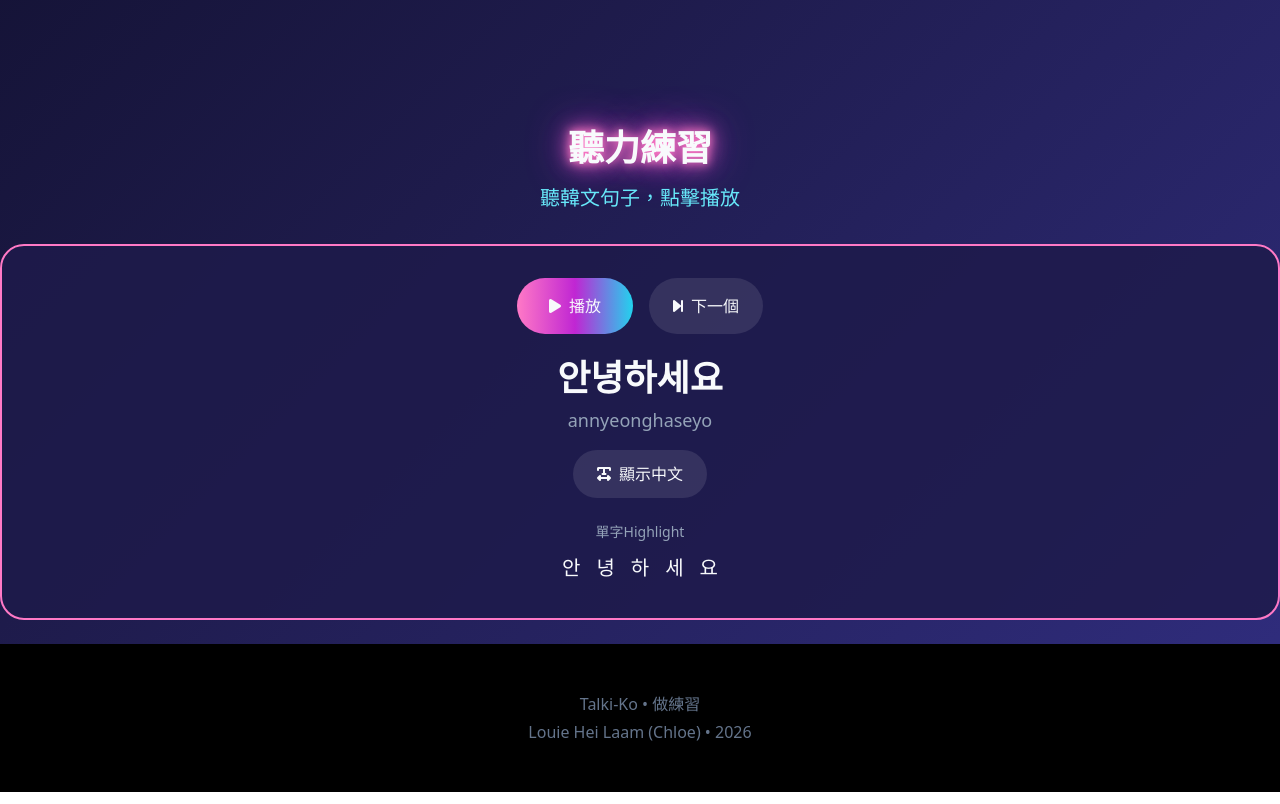
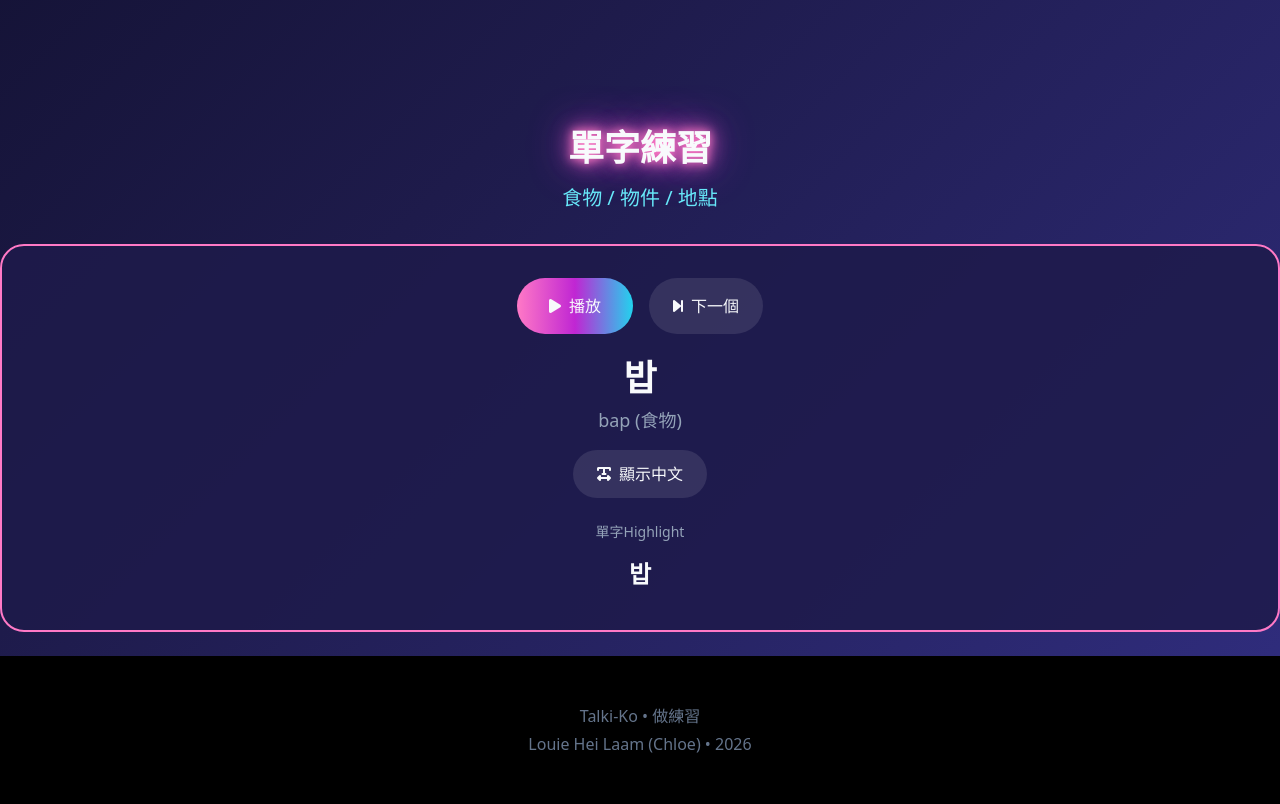
Before and after one commit to louieheilaam/louieheilaam.github.io, a plain HTML site: page ko/quiz.html in a window 1280 px wide. Shown: the part 820-1624 px from the top of the page. Drawn offline with nearby package versions, Linux system fonts and the light colour scheme.

Commit message:
Change listening exercise to vocab: food, objects, places

```diff
--- a/ko/quiz.html
+++ b/ko/quiz.html
@@ -203,8 +203,8 @@
   <!-- Listening Exercise -->
   <div class="mt-16">
     <div class="text-center mb-8">
-      <h2 class="text-4xl font-bold neon-pink mb-4">聽力練習</h2>
-      <p class="text-xl text-cyan-300">聽韓文句子，點擊播放</p>
+      <h2 class="text-4xl font-bold neon-pink mb-4">單字練習</h2>
+      <p class="text-xl text-cyan-300">食物 / 物件 / 地點</p>
     </div>
 
     <div class="card p-8 rounded-3xl mb-6">
@@ -509,23 +509,46 @@
       document.getElementById('startScreen').classList.remove('hidden');
     }
 
-    // Listening Exercise
+    // Listening Exercise - Vocab: Food
     const listeningData = [
-      { korean: "안녕하세요", romanization: "annyeonghaseyo", chinese: "你好", explanation: "最常見的問候語，用於白天或一般場合的禮貌用法。" },
-      { korean: "안녕", romanization: "annyeong", chinese: "嗨 / 你好", explanation: "較親密的問候語，只用於熟悉的朋友或晚輩。" },
-      { korean: "잘 지내요?", romanization: "jal jinaeyo?", chinese: "你好嗎？", explanation: "詢問對方過得好不好的問候語。" },
-      { korean: "네", romanization: "ne", chinese: "是", explanation: "表示肯定的回答。" },
-      { korean: "아니요", romanization: "aniyo", chinese: "不是", explanation: "表示否定的回答。" },
-      { korean: "감사합니다", romanization: "gamsahamnida", chinese: "謝謝您", explanation: "正式的感謝語，用於對長輩或正式場合。" },
-      { korean: "죄송합니다", romanization: "joesonghamnida", chinese: "對不起", explanation: "正式的道歉語。" },
-      { korean: "괜찮아요", romanization: "gwaenchanayo", chinese: "沒關係", explanation: "表示沒關係，常用於安慰對方。" },
-      { korean: "사랑해요", romanization: "saranghaeyo", chinese: "我愛你", explanation: "表達愛意的句子。" },
-      { korean: "좋아합니다", romanization: "joahamnida", chinese: "我喜歡你", explanation: "「喜歡」的意思，可用於表達喜歡某人。" },
-      { korean: "안녕히 가세요", romanization: "annyeonghi gaseyo", chinese: "再見", explanation: "對離開的人說的再見。" },
-      { korean: "안녕히 주무세요", romanization: "annyeonghi jumuseyo", chinese: "晚安", explanation: "睡前說的晚安祝福語。" },
-      { korean: "내일 봐요", romanization: "naeil bwayo", chinese: "明天見", explanation: "「明天見」的意思。" },
-      { korean: "만나서 반갑습니다", romanization: "mannaseo bangapseumnida", chinese: "很高興認識你", explanation: "第一次見面時說的話。" },
-      { korean: "식사하셨어요?", romanization: "siksahasyeosseoyo?", chinese: "你吃了嗎？", explanation: "關心對方是否吃過飯。" }
+      // Food 食物
+      { korean: "밥", romanization: "bap", chinese: "飯", category: "食物" },
+      { korean: "김치", romanization: "kimchi", chinese: "泡菜", category: "食物" },
+      { korean: "라면", romanization: "ramyeon", chinese: "拉麵", category: "食物" },
+      { korean: "비빔밥", romanization: "bibimbap", chinese: "拌飯", category: "食物" },
+      { korean: "불고기", romanization: "bulgogi", chinese: "烤肉", category: "食物" },
+      { korean: "삼겹살", romanization: "samgyeopsal", chinese: "三層肉", category: "食物" },
+      { korean: "찌개", romanization: "jjigae", chinese: "火鍋/湯", category: "食物" },
+      { korean: "떡볶이", romanization: "tteokbokki", chinese: "辣炒年糕", category: "食物" },
+      { korean: "파전", romanization: "pajeon", chinese: "蔥煎餅", category: "食物" },
+      { korean: "냉면", romanization: "naengmyeon", chinese: "冷麵", category: "食物" },
+      { korean: "카레", romanization: "kare", chinese: "咖哩", category: "食物" },
+      { korean: "햄버거", romanization: "haembeogeo", chinese: "漢堡", category: "食物" },
+      { korean: "피자", romanization: "pijja", chinese: "披薩", category: "食物" },
+      { korean: "초밥", romanization: "chobap", chinese: "壽司", category: "食物" },
+      { korean: "라멘", romanization: "ramen", chinese: "拉麵", category: "食物" },
+      // Objects 物件
+      { korean: "책", romanization: "chaek", chinese: "書", category: "物件" },
+      { korean: "연필", romanization: "yeonpil", chinese: "鉛筆", category: "物件" },
+      { korean: "노트", romanization: "noteu", chinese: "筆記本", category: "物件" },
+      { korean: "볼펜", romanization: "bolpen", chinese: "原子筆", category: "物件" },
+      { korean: "가방", romanization: "gabang", chinese: "背包", category: "物件" },
+      { korean: "시계", romanization: "sigye", chinese: "手錶/時鐘", category: "物件" },
+      { korean: "전화기", romanization: "jeonhwagi", chinese: "電話", category: "物件" },
+      { korean: "컴퓨터", romanization: "keompyuteo", chinese: "電腦", category: "物件" },
+      { korean: "휴대폰", romanization: "hyudaepon", chinese: "手機", category: "物件" },
+      { korean: "텔레비전", romanization: "tellebijeon", chinese: "電視", category: "物件" },
+      // Places 地點
+      { korean: "식당", romanization: "sikdang", chinese: "餐廳", category: "地點" },
+      { korean: "카페", romanization: "kape", chinese: "咖啡廳", category: "地點" },
+      { korean: "서점", romanization: "seoljeom", chinese: "書店", category: "地點" },
+      { korean: "약국", romanization: "yakguk", chinese: "藥房", category: "地點" },
+      { korean: "병원", romanization: "byeongwon", chinese: "醫院", category: "地點" },
+      { korean: "학교", romanization: "hakgyo", chinese: "學校", category: "地點" },
+      { korean: "회사", romanization: "hoesa", chinese: "公司", category: "地點" },
+      { korean: "지하철", romanization: "jihacheol", chinese: "地鐵", category: "地點" },
+      { korean: "역", romanization: "yeok", chinese: "車站", category: "地點" },
+      { korean: "공항", romanization: "gonghang", chinese: "機場", category: "地點" }
     ];
 
     let currentListeningIndex = 0;
@@ -542,14 +565,20 @@
       const item = listeningData[currentListeningIndex];
 
       document.getElementById('listeningKorean').textContent = item.korean;
-      document.getElementById('listeningRoman').textContent = item.romanization;
+      document.getElementById('listeningRoman').textContent = item.romanization + ` (${item.category})`;
       document.getElementById('transcriptChinese').textContent = item.chinese;
-      document.getElementById('transcriptExplanation').textContent = item.explanation;
+      document.getElementById('transcriptExplanation').textContent = item.category;
 
-      const words = item.korean.split('');
+      // For single character words, split by character; for longer words, keep as one
+      let words = [];
+      if (item.korean.length <= 2) {
+        words = item.korean.split('');
+      } else {
+        words = [item.korean];
+      }
       let wordHtml = '';
       words.forEach((word, idx) => {
-        wordHtml += `<span class="word cursor-pointer hover:text-pink-400 p-1 transition-colors" onclick="highlightWord(this)">${word}</span>`;
+        wordHtml += `<span class="cursor-pointer hover:text-pink-400 p-2 text-2xl transition-colors font-bold" onclick="highlightWord(this)">${word}</span>`;
       });
       document.getElementById('wordHighlight').innerHTML = wordHtml;
     }
@@ -597,14 +626,19 @@
     function initListening() {
       const item = listeningData[0];
       document.getElementById('listeningKorean').textContent = item.korean;
-      document.getElementById('listeningRoman').textContent = item.romanization;
+      document.getElementById('listeningRoman').textContent = item.romanization + ` (${item.category})`;
       document.getElementById('transcriptChinese').textContent = item.chinese;
-      document.getElementById('transcriptExplanation').textContent = item.explanation;
+      document.getElementById('transcriptExplanation').textContent = item.category;
 
-      const words = item.korean.split('');
+      let words = [];
+      if (item.korean.length <= 2) {
+        words = item.korean.split('');
+      } else {
+        words = [item.korean];
+      }
       let wordHtml = '';
       words.forEach((word) => {
-        wordHtml += `<span class="word cursor-pointer hover:text-pink-400 p-1 transition-colors" onclick="highlightWord(this)">${word}</span>`;
+        wordHtml += `<span class="cursor-pointer hover:text-pink-400 p-2 text-2xl transition-colors font-bold" onclick="highlightWord(this)">${word}</span>`;
       });
       document.getElementById('wordHighlight').innerHTML = wordHtml;
     }
```
